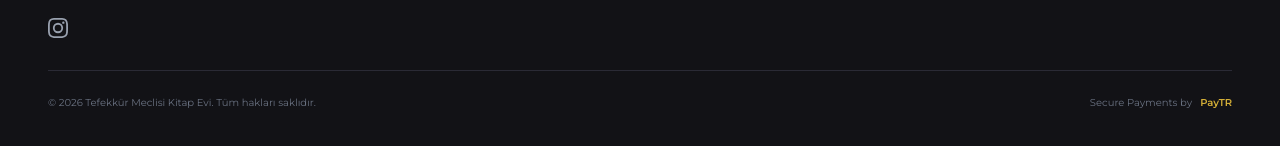
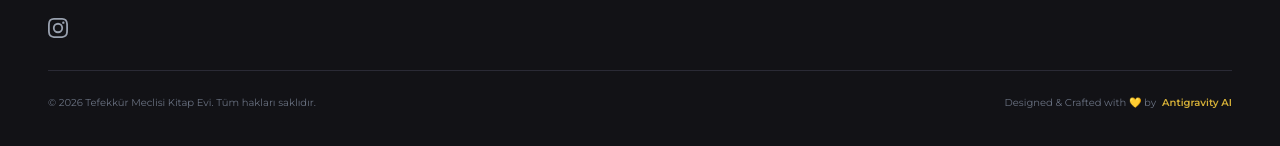
Before and after one commit to ridvanyilmazturizm-lab/tefekk-rmeclisikitapevi, a Next.js app: page / in a window 1280 px wide. Shown: the part 2199-2345 px from the top of the page. Built offline with nearby package versions, Linux system fonts and the light colour scheme; no server answers; the database is empty.

Commit message:
feat: added developer signature in layout footer

```diff
--- a/src/app/layout.js
+++ b/src/app/layout.js
@@ -167,11 +167,11 @@ export default function RootLayout({ children }) {
               </div>
             </div>
 
-            <div className="max-w-7xl mx-auto border-t border-[#2a2a35] mt-8 pt-6 text-center text-[10px] text-gray-500 flex flex-col md:flex-row items-center justify-between">
+            <div className="max-w-7xl mx-auto border-t border-[#2a2a35] mt-8 pt-6 text-center text-[10px] text-gray-500 flex flex-col md:flex-row items-center justify-between gap-4">
               <p>&copy; {new Date().getFullYear()} Tefekkür Meclisi Kitap Evi. Tüm hakları saklıdır.</p>
-              <p className="mt-2 md:mt-0 flex items-center space-x-2">
-                <span>Secure Payments by</span>
-                <span className="text-[#d4af37] font-semibold">PayTR</span>
+              <p className="mt-2 md:mt-0 flex items-center gap-1.5">
+                <span>Designed & Crafted with 💛 by</span>
+                <span className="text-[#d4af37] font-semibold hover:text-[#f3e5ab] transition-colors">Antigravity AI</span>
               </p>
             </div>
           </footer>
```
